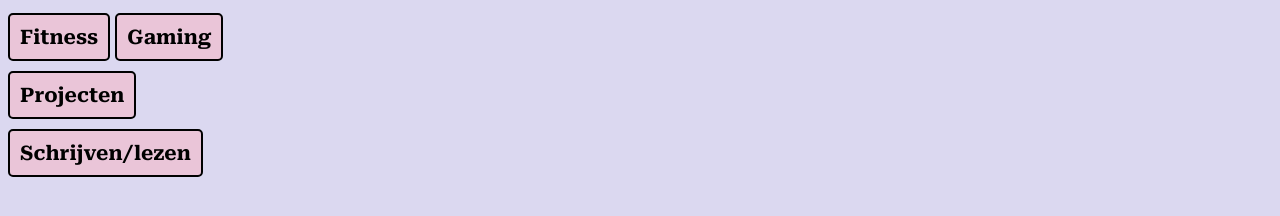
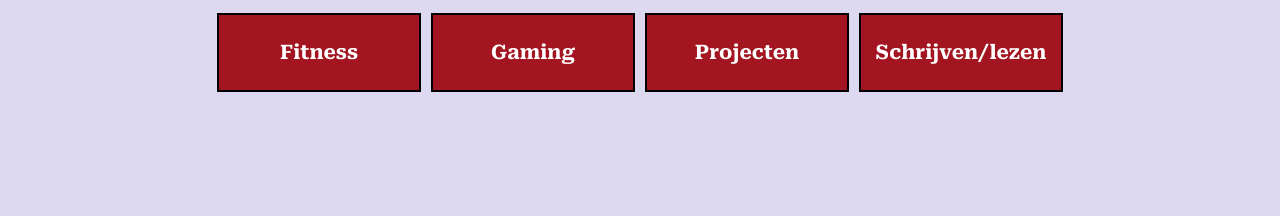
Before and after one commit to CrimsonGwen/Project1, a plain HTML site: page Hobby_alg.html in a window 1280 px wide. Drawn offline with Linux system fonts and the light colour scheme.

Commit message:
Hobby pagina verwijzingen

```diff
--- a/Hobby_alg.html
+++ b/Hobby_alg.html
@@ -18,11 +18,14 @@
 </head>
 
 <body>
-    <ul class="NavbarH">
-        <li><a href="Fitness.html"><strong>Fitness</strong></a></li>
-        <li><a href="Gaming.html"><strong>Gaming</strong></a></li>
-        <li><a href="Projecten.html"><strong>Projecten</strong></a></li>
-        <li><a href="Schrijven.html"><strong>Schrijven/lezen</strong></a></li>
-    </ul>
+    <div>
+
+    </div>
+    <div class="flex-container">
+        <div><a href="Fitness.html"><strong>Fitness</strong></a></div>
+        <div><a href="Gaming.html"><strong>Gaming</strong></a></div>
+        <div><a href="Projecten.html"><strong>Projecten</strong></a></div>
+        <div><a href="Schrijven.html"><strong>Schrijven/lezen</strong></a></div>
+    </div>
 </body>
 </html>
--- a/Stijl_Hobby.css
+++ b/Stijl_Hobby.css
@@ -10,28 +10,23 @@ body{
     background-color: #dbd8f0;
   }
 
-.NavbarH{
-    list-style-type: none;
-    margin: 0px;
-    padding: 0px;
-    width: 20%;
-    font-size: 20px;
-    text-decoration-thickness: 5px;
+.flex-container{
+  display: flex;
+  flex-direction: row;
+  justify-content: center;
 }
 
-.NavbarH li{
-    background-color: #EAC5D8;
-    color: white;
-    padding: 10px;
-    margin: 5px 0;
-    border-radius: 5px;
-    text-align: center;
-    border: 2px solid black;
-    display: inline-block;
+.flex-container>div{
+  background-color: #a31621;
+  margin: 5px;
+  font-size: 20px;
+  width: 200px;
+  text-align: center;
+  line-height: 75px;
+  border: black 2px solid;
 }
 
-.NavbarH li a{
-    display: block;
-    text-decoration: none;
-    color: black;
+a {
+  text-decoration: none;
+  color: white;
 }
```
